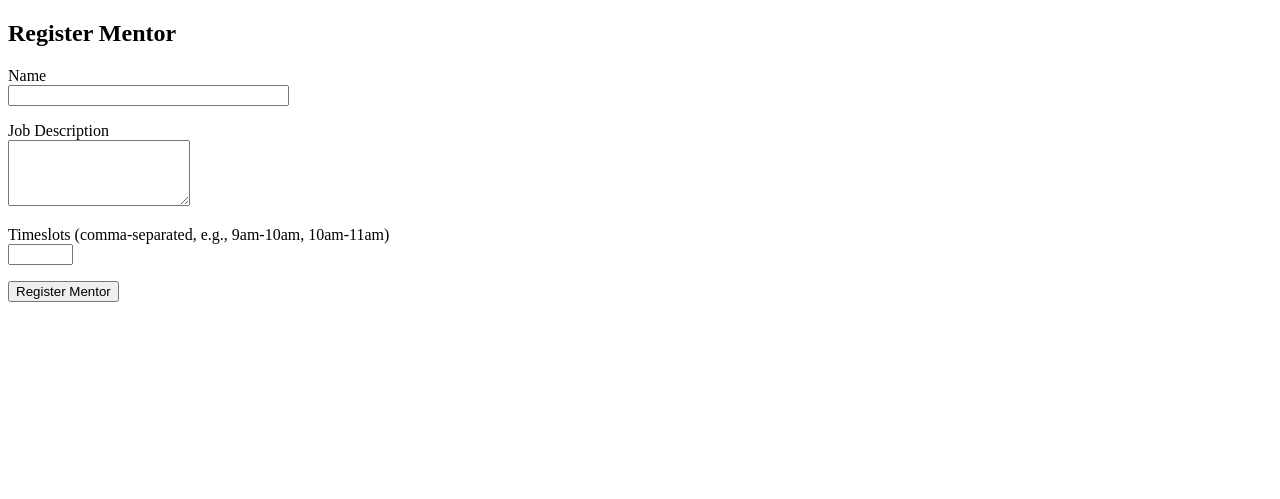
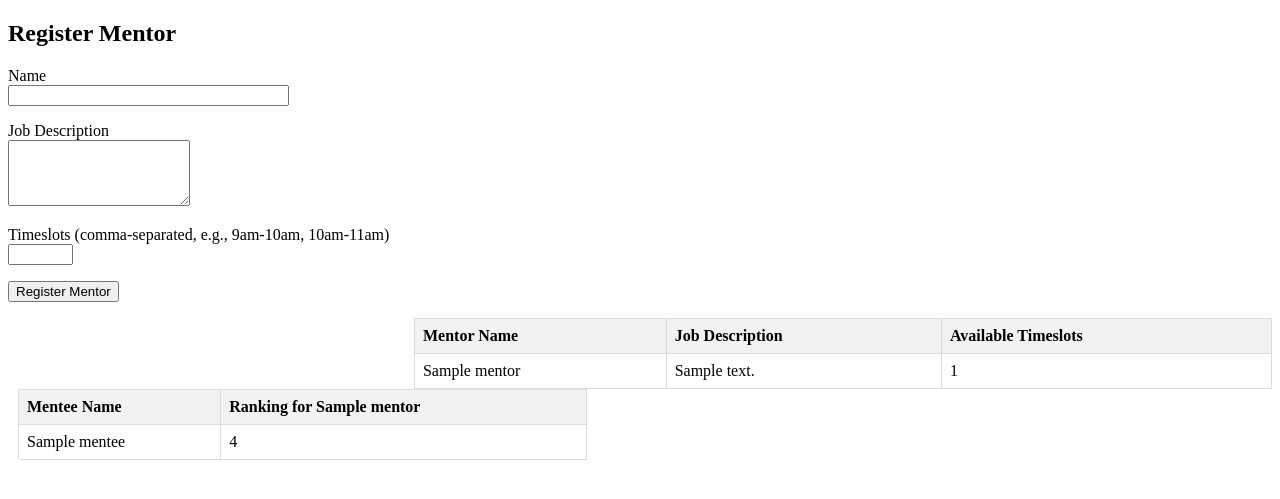
Before and after one commit to PaulKMueller/match_my_mentor, a Flask app: page /admin in a window 1280 px wide. Shown: the top 499 px of the page. Run offline with Flask 3, Linux system fonts and the light colour scheme; tables that the repository leaves empty hold one stand-in row (values such as "Sample post").

Commit message:
Working Table view for results and current databases

```diff
--- a/app.py
+++ b/app.py
@@ -37,7 +37,24 @@ def admin():
         flash('Mentor and timeslots registered successfully!', 'success')
         return redirect(url_for('admin'))
 
-    return render_template('admin.html', form=form)
+    # Query all mentors and their timeslots
+    mentors_with_timeslots = Mentor.query.all()
+
+    # Prepare data for the template
+    mentors_data = []
+    for mentor in mentors_with_timeslots:
+        timeslots = ', '.join([str(timeslot.timeslot) for timeslot in mentor.timeslots])
+        mentors_data.append({'mentor': mentor, 'timeslots': timeslots})
+
+        mentees_with_rankings = Mentee.query.all()
+
+    # Prepare data for the template
+    mentees_data = []
+    for mentee in mentees_with_rankings:
+        rankings = {rating.mentor_id: rating.rating for rating in mentee.ratings}
+        mentees_data.append({'mentee': mentee, 'rankings': rankings})
+
+    return render_template('admin.html', form=form, mentors_data=mentors_data, mentees_data=mentees_data)
 
 @app.route('/generate_qr')
 def generate_qr():
--- a/templates/admin.html
+++ b/templates/admin.html
@@ -1,10 +1,42 @@
 <!DOCTYPE html>
 <html lang="en">
+
 <head>
     <meta charset="UTF-8">
     <meta name="viewport" content="width=device-width, initial-scale=1.0">
     <title>Admin Interface</title>
+    <style>
+        .container {
+            display: flex;
+            justify-content: space-around;
+            align-items: flex-start;
+        }
+
+        .table-container {
+            width: 45%;
+            /* Adjust width as necessary */
+            margin: 0 10px;
+            /* Optional spacing between tables */
+        }
+
+        table {
+            width: 100%;
+            border-collapse: collapse;
+        }
+
+        th,
+        td {
+            border: 1px solid #dddddd;
+            text-align: left;
+            padding: 8px;
+        }
+
+        th {
+            background-color: #f2f2f2;
+        }
+    </style>
 </head>
+
 <body>
     <h2>Register Mentor</h2>
     <form action="" method="post">
@@ -23,5 +55,47 @@
         </p>
         <p>{{ form.submit() }}</p>
     </form>
+
+
+    <div class="container">
+        <div class="table-container"></div>
+        <!-- Mentor Table -->
+        <table>
+            <tr>
+                <th>Mentor Name</th>
+                <th>Job Description</th>
+                <th>Available Timeslots</th>
+            </tr>
+            {% for mentor in mentors_data %}
+            <tr>
+                <td>{{ mentor.mentor.name }}</td>
+                <td>{{ mentor.mentor.job_description }}</td>
+                <td>{{ mentor.timeslots }}</td>
+            </tr>
+            {% endfor %}
+        </table>
+    </div>
+
+    <div class="table-container">
+        <!-- Mentee Table -->
+        <table>
+            <tr>
+                <th>Mentee Name</th>
+                {% for mentor in mentors_data %}
+                <th>Ranking for {{ mentor.mentor.name }}</th>
+                {% endfor %}
+            </tr>
+            {% for mentee in mentees_data %}
+            <tr>
+                <td>{{ mentee.mentee.name }}</td>
+                {% for mentor in mentors_data %}
+                <td>{{ mentee.rankings.get(mentor.mentor.id, 'N/A') }}</td>
+                {% endfor %}
+            </tr>
+            {% endfor %}
+        </table>
+    </div>
+    </div>
 </body>
+
 </html>
```
